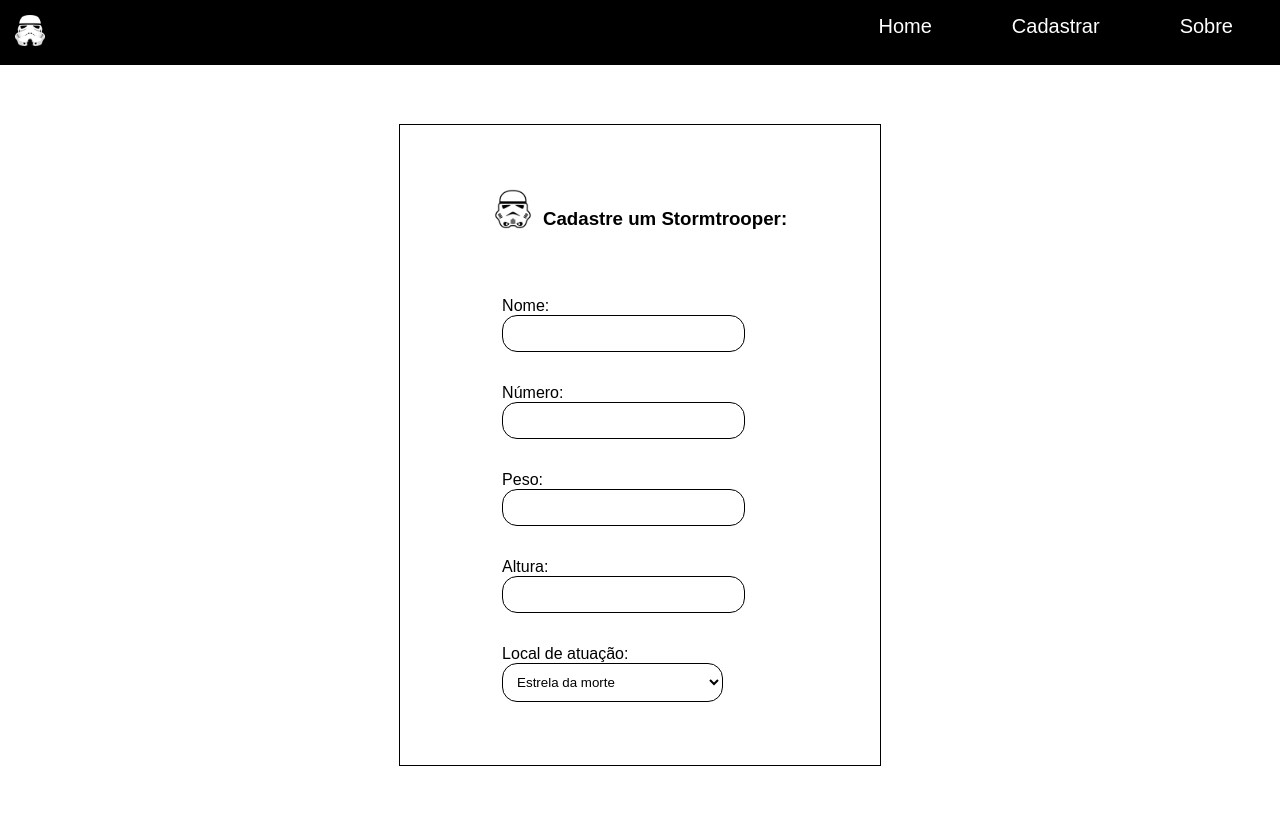
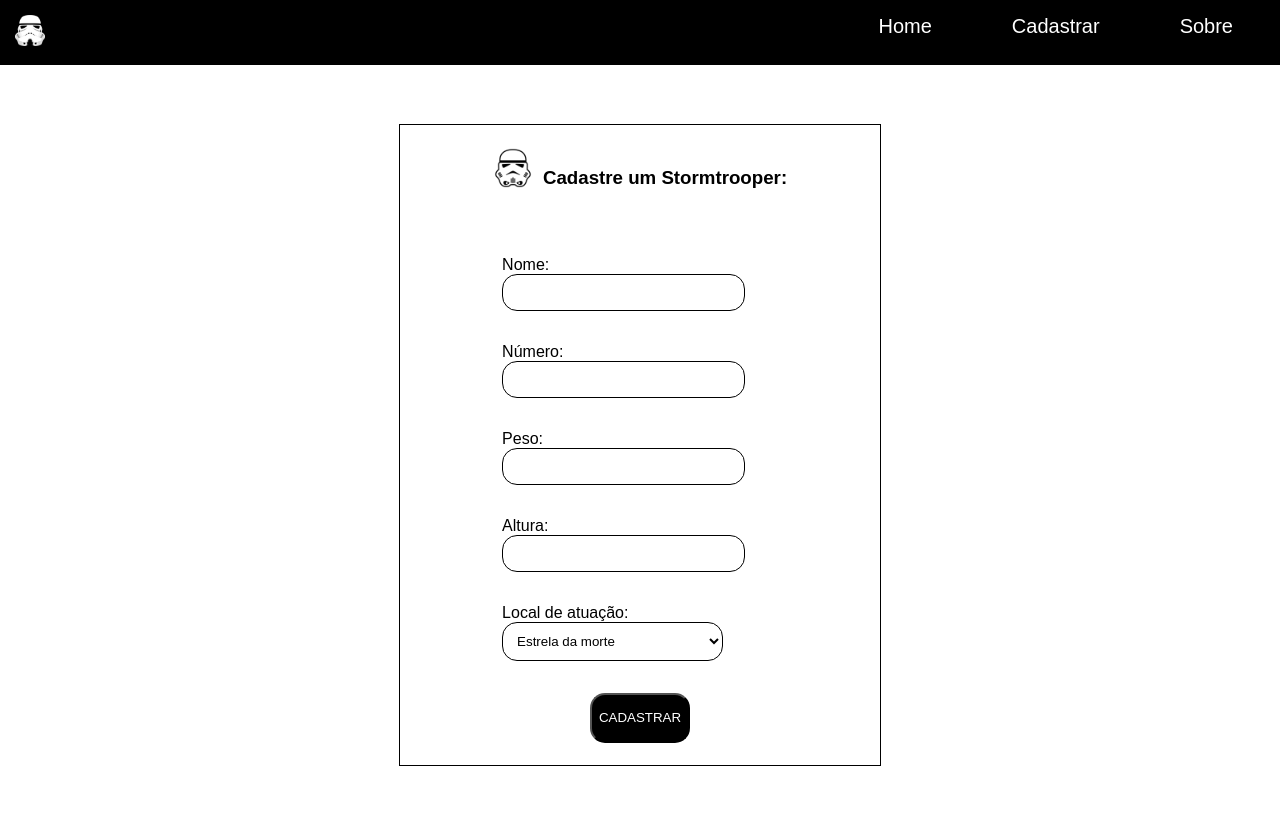
Before and after one commit to Rafael-Pierre/CrudStormtroopers, a Flask app: page /cadastra in a window 1280 px wide. Run offline with Flask 2, Linux system fonts and the light colour scheme.

Commit message:
adicionando botao de cadastro + ajustes no banco

```diff
--- a/static/css/style.css
+++ b/static/css/style.css
@@ -89,3 +89,15 @@ input{
     display: flex;
     flex-direction: row;
 }
+
+#btn_cadastra{
+
+    width: 100px;
+    height: 50px;
+    color: white;
+    background-color: black;
+    border-radius: 15px;
+    margin-left: auto;
+    margin-right: auto;
+    cursor: pointer;
+}
--- a/templates/cadastra.html
+++ b/templates/cadastra.html
@@ -33,6 +33,8 @@
                     </select>
                 </div>
 
+                <button id="btn_cadastra">CADASTRAR</button>
+
             </form>
         </div>
     </div>
```
Also changed, not shown: db/conecta_db.py (+7 -5 lines).
